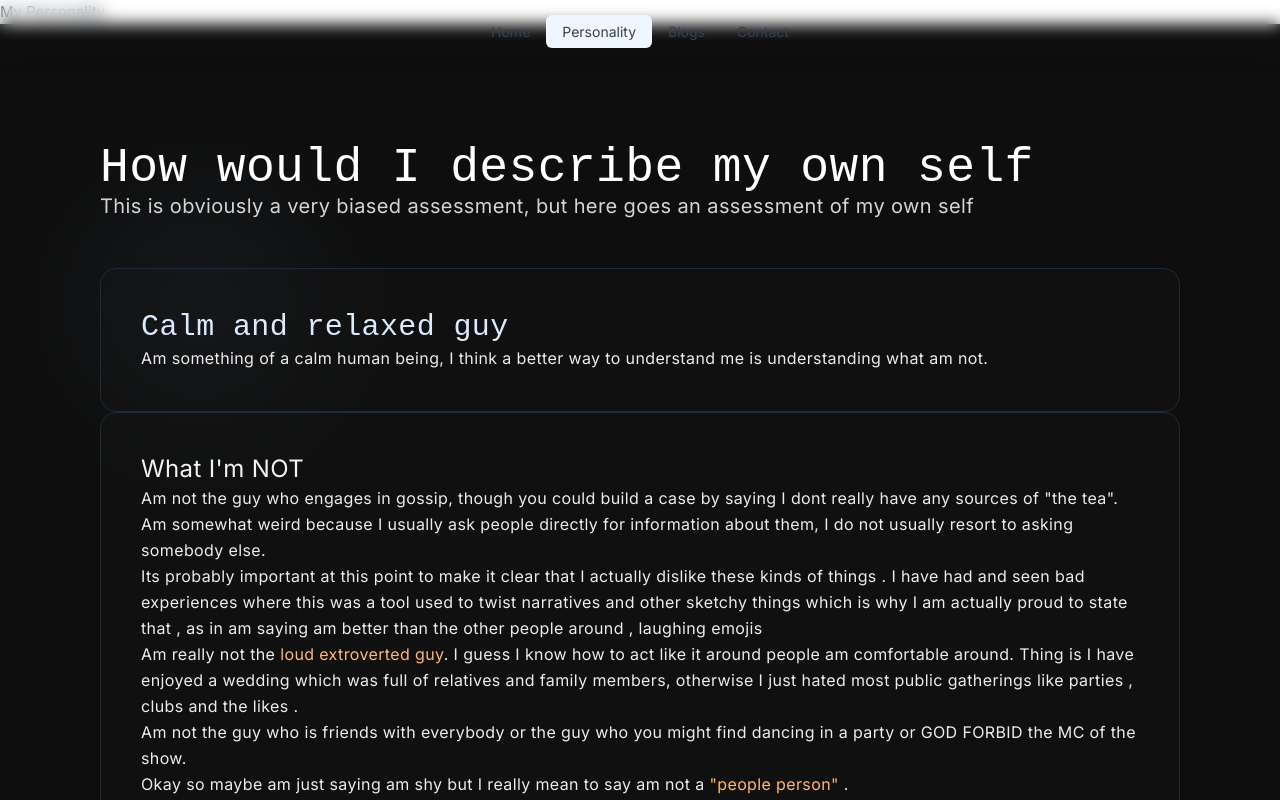
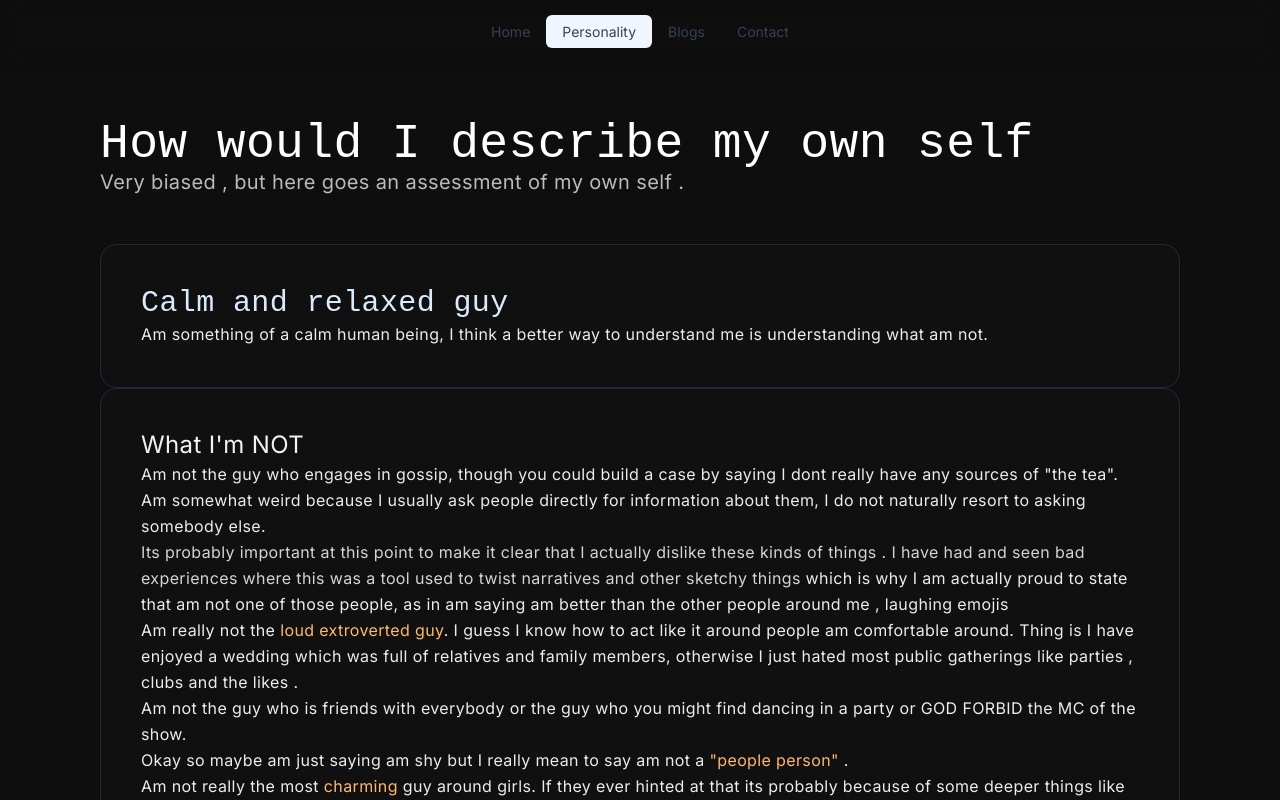
Before and after one commit to talkie-sir/ishmaelcv, a Vue app: page /about in a window 1280 px wide. Shown: the top 800 px of the page. Built offline with nearby package versions, Linux system fonts and the light colour scheme; a web font is replaced by a local one.

Commit message:
changed systems architect to cyber engineer

```diff
--- a/components.d.ts
+++ b/components.d.ts
@@ -18,6 +18,7 @@ declare module 'vue' {
     IconEcosystem: typeof import('./src/components/icons/IconEcosystem.vue')['default']
     IconSupport: typeof import('./src/components/icons/IconSupport.vue')['default']
     IconTooling: typeof import('./src/components/icons/IconTooling.vue')['default']
+    Mbti: typeof import('./src/components/mbti.vue')['default']
     Motion: typeof import('motion-v')['Motion']
     Navbar: typeof import('./src/components/navbar.vue')['default']
     Personality: typeof import('./src/components/personality.vue')['default']
--- a/src/components/character.vue
+++ b/src/components/character.vue
@@ -2,10 +2,7 @@
 </script>
 
 <template>
-  <div class="relative bg-customblack40 tracking-wide">
-    <!-- Background glow effects -->
-    <div class="absolute top-40 left-20 w-60 h-60 bg-blue-300 opacity-5 blur-3xl rounded-full"></div>
-    <div class="absolute bottom-40 right-20 w-80 h-80 bg-orange-300 opacity-5 blur-3xl rounded-full"></div>
+  <div class="relative bg-customblack40 tracking-wide  ">
 
     <!-- Header Section -->
     <header class="pt-20 md:pt-30 px-4 sm:px-6 md:px-25 pb-12">
@@ -13,14 +10,14 @@
         <h1 class="text-customwhitepink90 font-special-gothic text-3xl sm:text-4xl md:text-5xl font-bold">
           How would I describe my own self
         </h1>
-        <p class="text-customgray10 text-base sm:text-lg md:text-xl mt-4 font-inter">
-          This is obviously a very biased assessment, but here goes an assessment of my own self
+        <p class="text-customgray70 text-base sm:text-lg md:text-xl mt-4 font-inter">
+          Very biased , but here goes an assessment of my own self .
         </p>
       </div>
     </header>
 
     <!-- Main Content -->
-    <div class="px-4 sm:px-6 md:px-25 pb-20 space-y-12">
+    <div class="px-4 sm:px-6 md:px-25 pb-20 space-y-25">
 
       <!-- Chill Guy Section -->
       <div class="animate-fade-in-up" style="animation-delay: 0.3s">
@@ -34,7 +31,7 @@
       </div>
 
       <!-- What I'm Not Section -->
-      <div class="animate-fade-in-up" style="animation-delay: 0.6s">
+      <div class="animate-fade-in-up space-y-25" style="animation-delay: 0.6s">
         <div class="border border-gray-800 bg-neutral-900/30 backdrop-blur-sm rounded-2xl p-6 md:p-10">
           <h3 class="text-customwhitepink30 font-bold text-xl md:text-2xl mb-4">What I'm NOT</h3>
 
@@ -42,11 +39,12 @@
             <p class="text-customgray0 text-sm md:text-base leading-relaxed font-inter">
               Am not the guy who engages in gossip, though you could build a case by saying
               I dont really have any sources of "the tea". Am somewhat weird because
-              I usually ask people directly for information about them, I do not usually resort to asking
-              somebody else. <br><strong>Its probably important at this point to make it clear that I actually
+              I usually ask people directly for information about them, I do not naturally resort to asking
+              somebody else. <br><strong class="text-customgray10">Its probably important at this point to make it clear that I actually
             dislike these kinds of things . I have had and seen bad experiences where this was a tool
-            used to twist narratives and other sketchy things which is why I am actually proud to state that ,
-            as in am saying am better than the other people around , laughing emojis </strong>
+            used to twist narratives and other sketchy things </strong> which is why I am actually proud to state that
+              am not one of those people,
+            as in am saying am better than the other people around me , laughing emojis
             </p>
 
             <p class="text-customgray0 text-sm md:text-base leading-relaxed font-inter">
@@ -59,10 +57,10 @@
             </p>
 
             <p class="text-customgray0 text-sm md:text-base leading-relaxed font-inter">
-              Am not really the most charming guy around girls. If they ever told you they liked me
+              Am not really the most <strong class="text-orange-300">charming</strong> guy around girls. If they ever hinted at that
               its probably because of some deeper things like them noticing subtle weird behaviours/signs and
               being receptive to that, otherwise am bad at flattering words , flirting and just winning people over
-              with charm or something like that .
+              in general .
               Am bad at showing affection. Am bad at emotional support like making a crying person feel better.
               Maybe at this point I should just say am non chalant but I know <strong class="text-blue-200">"Deep down in my heart"</strong> that I actually care ,
               laughing emojis.
--- a/src/components/header.vue
+++ b/src/components/header.vue
@@ -28,13 +28,13 @@
                 easing: 'cubic-bezier(0.22, 1, 0.36, 1)'
               }">
         <h1 class="text-blue-100 font-special-gothic text-2xl sm:text-3xl">Hi !</h1> <br />
-        <p class="text-2xl sm:text-4xl font-bold text-customgray10">Am Ishmael Mabhureni <br /> An aspiring <strong class="text-customwhitepink90">Systems Architect</strong>.<br /></p>
+        <p class="text-2xl sm:text-4xl font-bold text-customgray10">Am Ishmael Mabhureni <br /> An aspiring <strong class="text-customwhitepink90">Cybersecurity Engineer</strong>.<br /></p>
         <br />
         <p class="text-sm sm:text-base font-inter text-customgray0 pt-4 leading-relaxed">
           I'm a guy who fantasizes a lot — mostly about power and autonomy.
           I sometimes dream of becoming a <strong class="text-orange-300">Chief Technology Officer</strong>.<br />
           But more than that, I dream about running a massive company — bringing my ideas to life. Right now I am just
-          working towards becoming a systems architect.
+          working towards becoming a Cybersecurity or Network Engineer.
         </p>
       </Motion>
     </div>
--- /dev/null
+++ b/src/components/mbti.vue
@@ -0,0 +1,11 @@
+<script setup>
+
+</script>
+
+<template>
+
+</template>
+
+<style scoped>
+
+</style>
--- a/src/components/personality.vue
+++ b/src/components/personality.vue
@@ -3,7 +3,6 @@ import Character from './character.vue'
 </script>
 
 <template>
-  <h1>My Personality</h1>
 
   <Character />
 </template>
```
